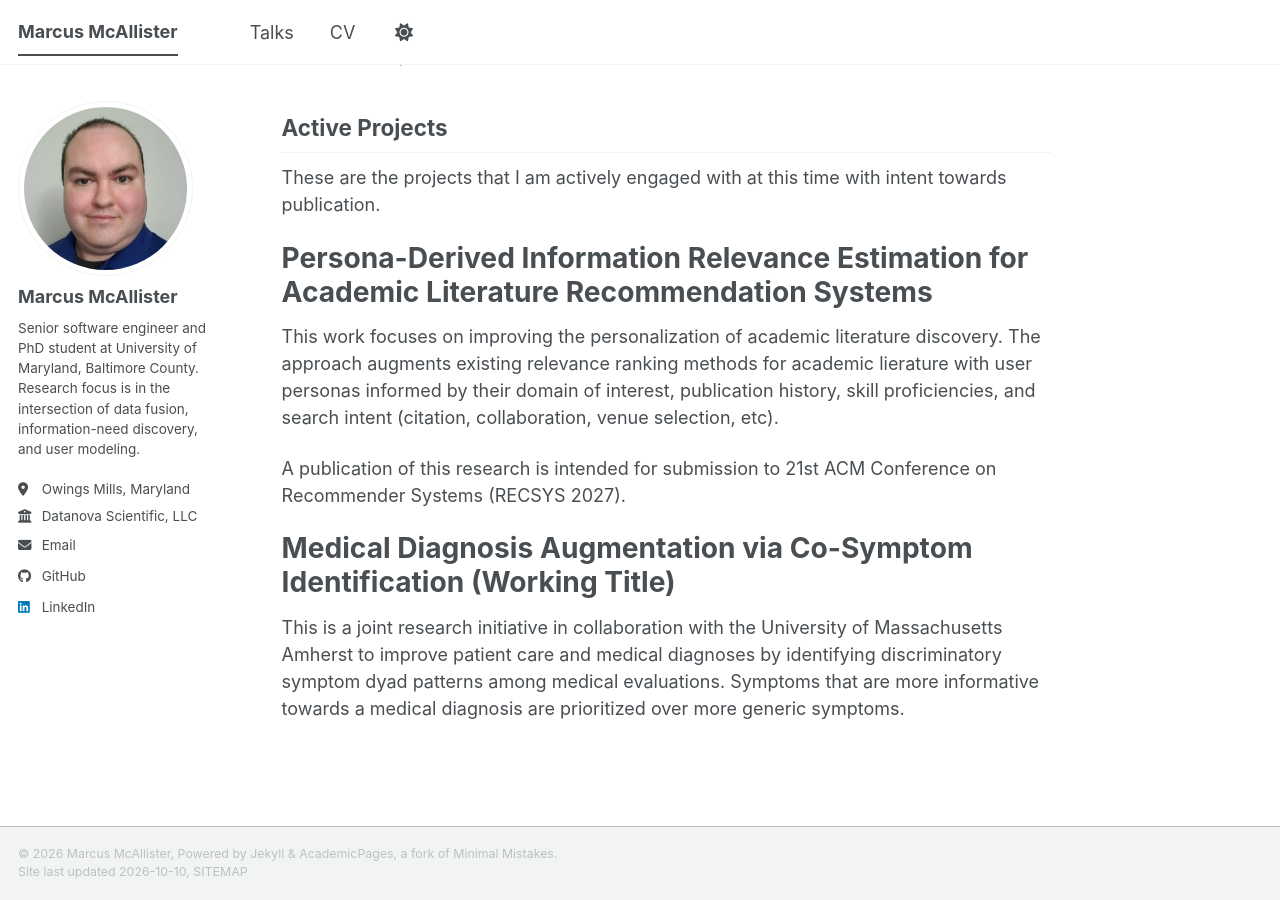
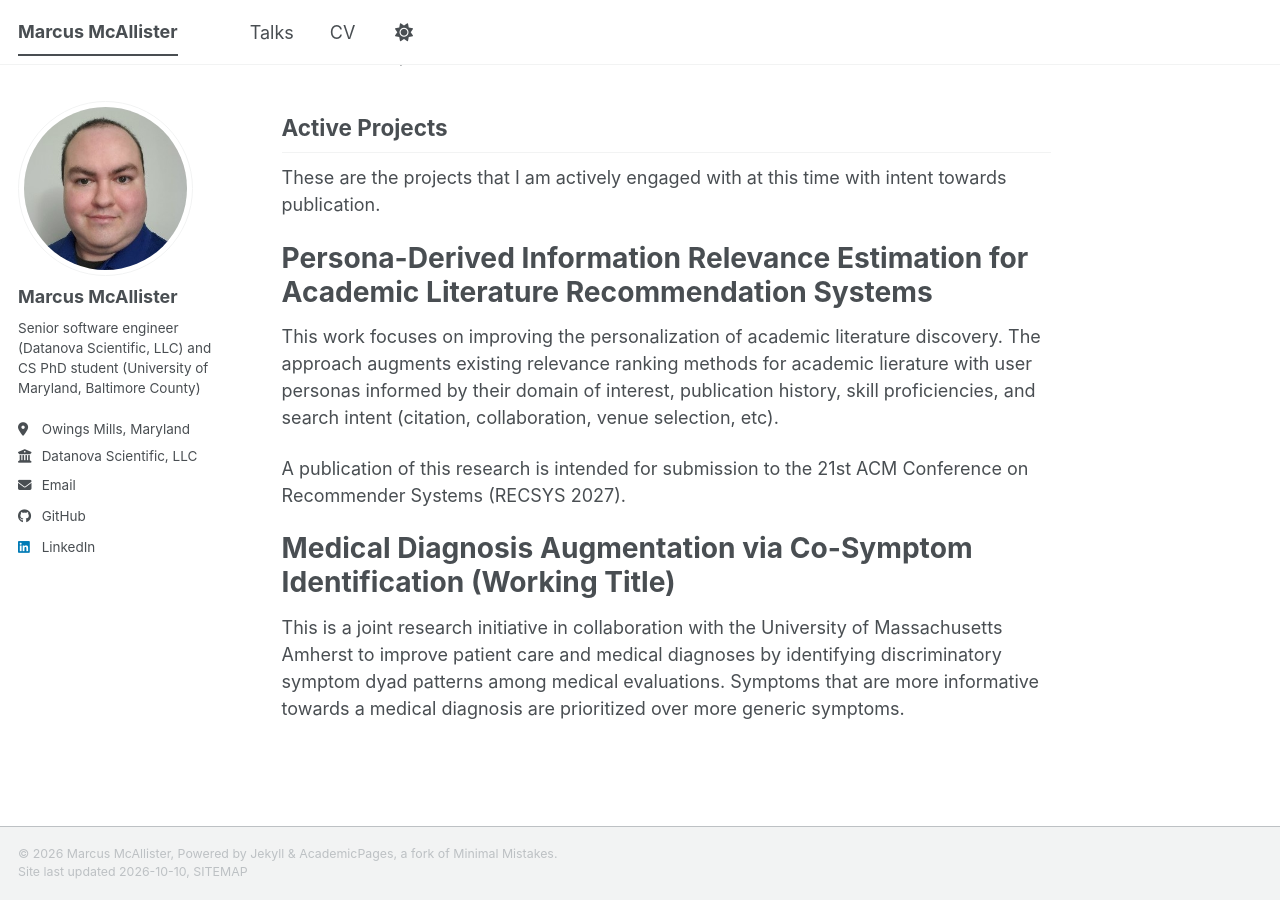
Before and after one commit to mmcalli2/mmcalli2.github.io, a Jekyll site: the page built from _pages/about.md, in a window 1280 px wide and 900 px high, scrolled down 744 px. Built offline with Jekyll 4.4.1, drawn with Linux system fonts in a browser that asks for light colours; a style sheet for code colours, icons or effects is not loaded; part of the change alters nothing that is shown.

Commit message:
Updated Bio description. Fixed minor text in project description.

```diff
--- a/_config.yml
+++ b/_config.yml
@@ -26,7 +26,7 @@ author:
   avatar           : "MarcusMcAllister.jpg"
   name             : "Marcus McAllister"
   pronouns         : # example: "he/him"
-  bio              : "Senior software engineer and PhD student at University of Maryland, Baltimore County.  Research focus is in the intersection of data fusion, information-need discovery, and user modeling."
+  bio              : "Senior software engineer (Datanova Scientific, LLC) and CS PhD student (University of Maryland, Baltimore County)"
   location         : "Owings Mills, Maryland"
   employer         : "Datanova Scientific, LLC"
   uri              : # URL
--- a/_pages/about.md
+++ b/_pages/about.md
@@ -27,7 +27,7 @@ Persona-Derived Information Relevance Estimation for Academic Literature Recomme
 ======
 This work focuses on improving the personalization of academic literature discovery. The approach augments existing relevance ranking methods for academic lierature with user personas informed by their domain of interest, publication history, skill proficiencies, and search intent (citation, collaboration, venue selection, etc).
 
-A publication of this research is intended for submission to 21st ACM Conference on Recommender Systems (RECSYS 2027).
+A publication of this research is intended for submission to the 21st ACM Conference on Recommender Systems (RECSYS 2027).
 
 Medical Diagnosis Augmentation via Co-Symptom Identification (Working Title)
 ======
```
